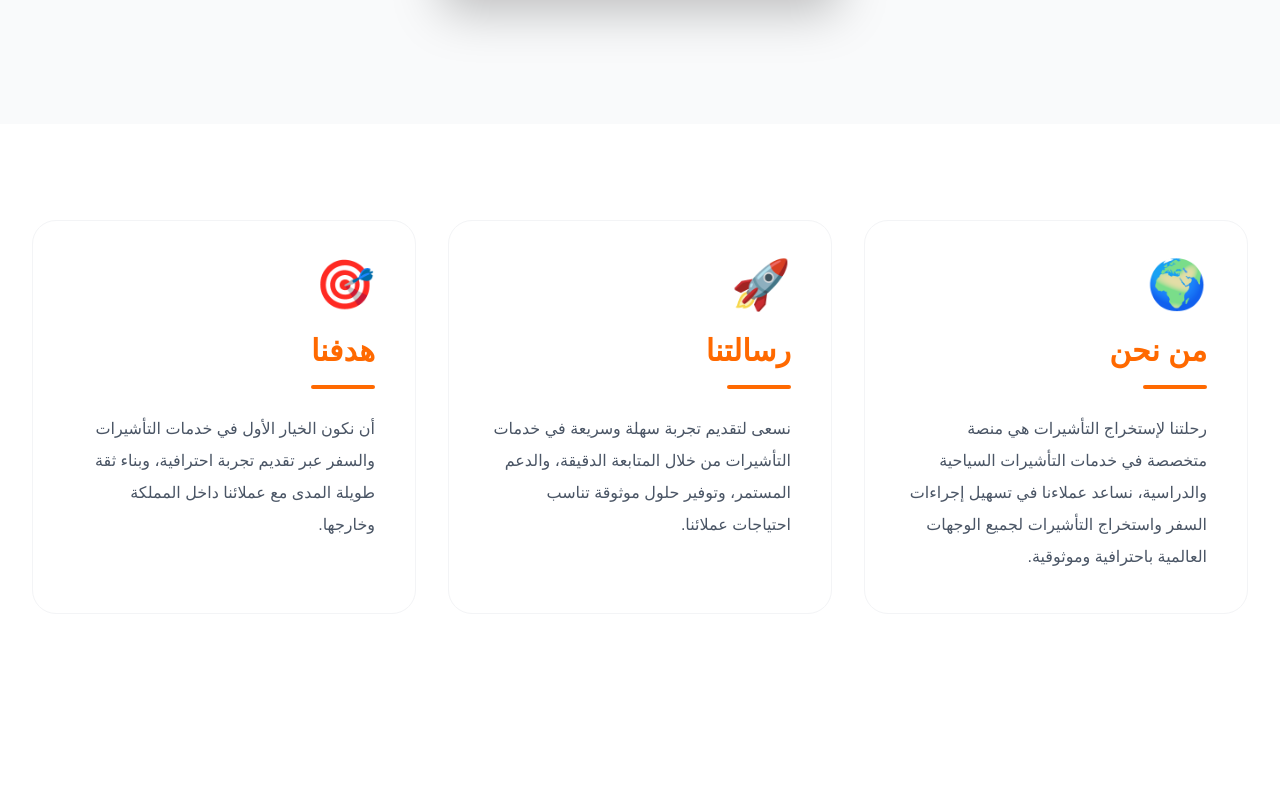
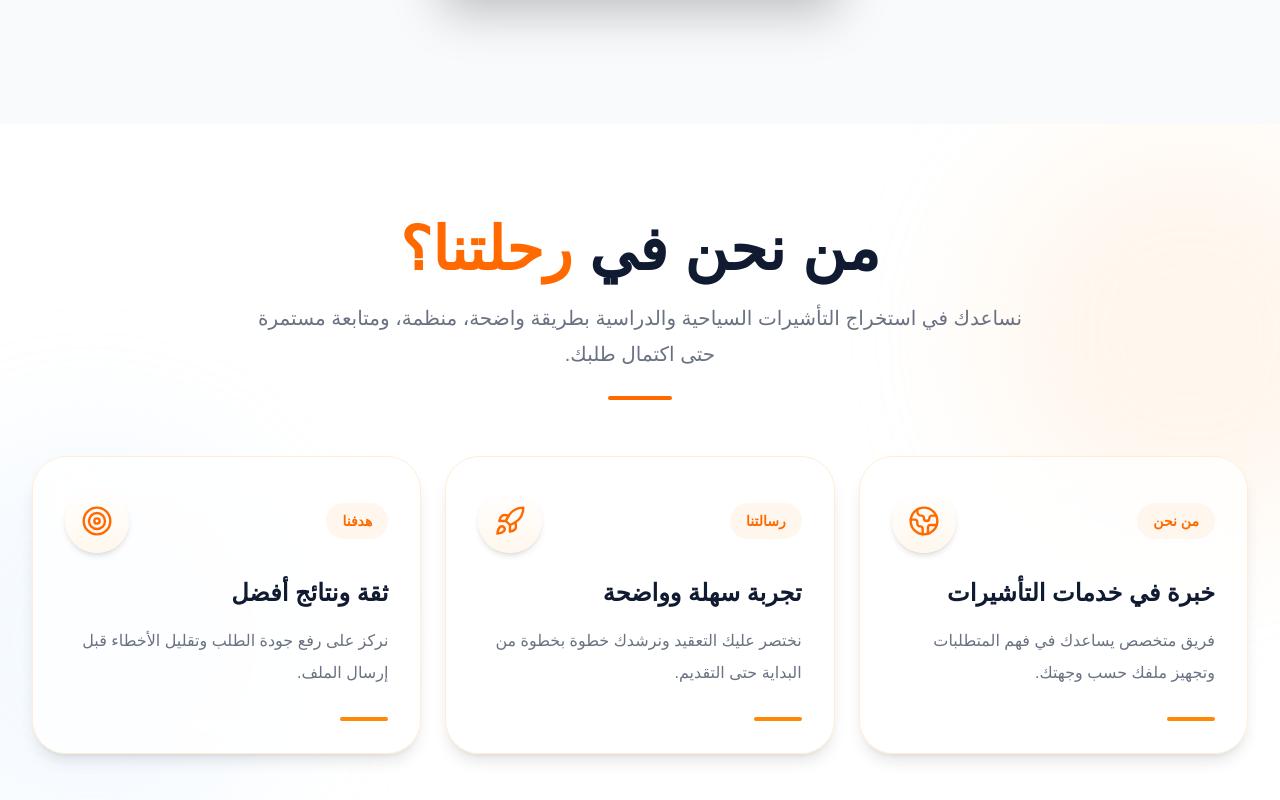
Before and after one commit to SaadAl-Harthi/visa-gate, a Next.js app: page / in a window 1280 px wide. Shown: the part 3680-4480 px from the top of the page. Built offline with nearby package versions, Linux system fonts and the light colour scheme.

Commit message:
redesign about section

```diff
--- a/app/page.tsx
+++ b/app/page.tsx
@@ -15,6 +15,8 @@ import {
   MessageCircle,
   Globe2,
     BadgeCheck,
+    Rocket,
+Target,
 } from "lucide-react";
 
 export default function Home() {
@@ -874,65 +876,82 @@ src="/why-clean-bg.png"
 
   </div>
 </section>
-{/* About Us */}
-<section id="about"
-dir="rtl" className="px-5 md:px-8 py-16 md:py-24 bg-white">
-
-  <div className="grid grid-cols-1 sm:grid-cols-2 md:grid-cols-3 gap-6 md:gap-8">
-
-    <div className="bg-white border border-gray-100 rounded-3xl p-10 text-right hover:shadow-2xl hover:-translate-y-2 hover:border-orange-200 transition duration-300">
-
-  <div className="text-5xl mb-6">
-    🌍
+{/* About */}
+<section
+  id="about"
+  dir="rtl"
+  className="relative px-5 md:px-8 py-24 overflow-hidden bg-white"
+>
+  <div className="absolute inset-0 pointer-events-none">
+    <div className="absolute top-0 right-[-120px] w-[420px] h-[420px] bg-orange-200/20 blur-3xl rounded-full" />
+    <div className="absolute bottom-0 left-[-120px] w-[420px] h-[420px] bg-blue-200/15 blur-3xl rounded-full" />
   </div>
 
-  <h3 className="text-3xl font-bold mb-4 text-orange-500">
-    من نحن
-  </h3>
+  <div className="relative z-10 max-w-7xl mx-auto">
+    <div className="text-center mb-14">
+      <h2 className="text-4xl md:text-6xl font-black text-[#101b32] mb-5">
+        من نحن في <span className="text-orange-500">رحلتنا؟</span>
+      </h2>
 
-  <div className="w-16 h-1 bg-orange-500 rounded-full mb-6"></div>
+      <p className="text-gray-500 text-lg md:text-xl leading-9 max-w-3xl mx-auto">
+        نساعدك في استخراج التأشيرات السياحية والدراسية بطريقة واضحة، منظمة، ومتابعة مستمرة حتى اكتمال طلبك.
+      </p>
 
-  <p className="text-gray-600 leading-8">
-    رحلتنا لإستخراج التأشيرات هي منصة متخصصة في خدمات التأشيرات السياحية والدراسية، نساعد عملاءنا في تسهيل إجراءات السفر واستخراج التأشيرات لجميع الوجهات العالمية باحترافية وموثوقية.
-  </p>
+      <div className="w-16 h-1 bg-orange-500 rounded-full mx-auto mt-6" />
+    </div>
 
-</div>
-    <div className="bg-white border border-gray-100 rounded-3xl p-10 text-right hover:shadow-2xl hover:-translate-y-2 transition duration-300">
+    <div className="grid gap-6 md:grid-cols-3">
+      {[
+        {
+          label: "من نحن",
+          title: "خبرة في خدمات التأشيرات",
+          text: "فريق متخصص يساعدك في فهم المتطلبات وتجهيز ملفك حسب وجهتك.",
+          icon: Globe2,
+        },
+        {
+          label: "رسالتنا",
+          title: "تجربة سهلة وواضحة",
+          text: "نختصر عليك التعقيد ونرشدك خطوة بخطوة من البداية حتى التقديم.",
+          icon: Rocket,
+        },
+        {
+          label: "هدفنا",
+          title: "ثقة ونتائج أفضل",
+          text: "نركز على رفع جودة الطلب وتقليل الأخطاء قبل إرسال الملف.",
+          icon: Target,
+        },
+      ].map((item) => {
+        const Icon = item.icon;
 
-  <div className="text-5xl mb-6">
-    🚀
+        return (
+          <div
+            key={item.label}
+            className="group rounded-[34px] border border-orange-100 bg-white/80 p-8 shadow-lg backdrop-blur-xl transition-all duration-500 hover:-translate-y-2 hover:shadow-2xl"
+          >
+            <div className="mb-6 flex items-center justify-between">
+              <span className="rounded-full bg-orange-50 px-4 py-2 text-sm font-bold text-orange-500">
+                {item.label}
+              </span>
+
+              <div className="flex h-16 w-16 items-center justify-center rounded-full bg-gradient-to-b from-white to-orange-50 text-orange-500 shadow-md">
+                <Icon size={32} strokeWidth={1.8} />
+              </div>
+            </div>
+
+            <h3 className="mb-4 text-2xl font-black text-[#101b32]">
+              {item.title}
+            </h3>
+
+            <p className="leading-8 text-gray-500">
+              {item.text}
+            </p>
+
+            <div className="mt-7 h-1 w-12 rounded-full bg-orange-400 transition-all duration-500 group-hover:w-24" />
+          </div>
+        );
+      })}
+    </div>
   </div>
-
-  <h3 className="text-3xl font-bold mb-4 text-orange-500">
-    رسالتنا
-  </h3>
-
-  <div className="w-16 h-1 bg-orange-500 rounded-full mb-6"></div>
-
-  <p className="text-gray-600 leading-8">
-    نسعى لتقديم تجربة سهلة وسريعة في خدمات التأشيرات من خلال المتابعة الدقيقة، والدعم المستمر، وتوفير حلول موثوقة تناسب احتياجات عملائنا.
-  </p>
-
-</div>
-    <div className="bg-white border border-gray-100 rounded-3xl p-10 text-right hover:shadow-2xl hover:-translate-y-2 transition duration-300">
-
-  <div className="text-5xl mb-6">
-    🎯
-  </div>
-
-  <h3 className="text-3xl font-bold mb-4 text-orange-500">
-    هدفنا
-  </h3>
-
-  <div className="w-16 h-1 bg-orange-500 rounded-full mb-6"></div>
-
-  <p className="text-gray-600 leading-8">
-    أن نكون الخيار الأول في خدمات التأشيرات والسفر عبر تقديم تجربة احترافية، وبناء ثقة طويلة المدى مع عملائنا داخل المملكة وخارجها.
-  </p>
-
-</div>
-  </div>
-
 </section>
 {/* FAQ */}
 <section dir="rtl" className="px-5 md:px-8 py-16 md:py-24 bg-white">
```
